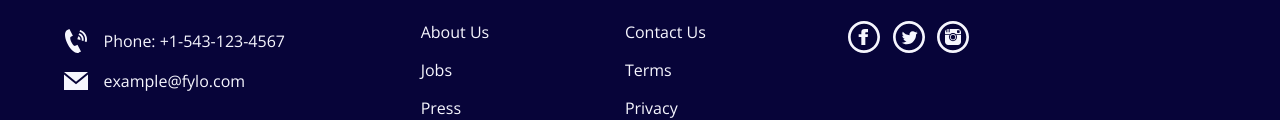
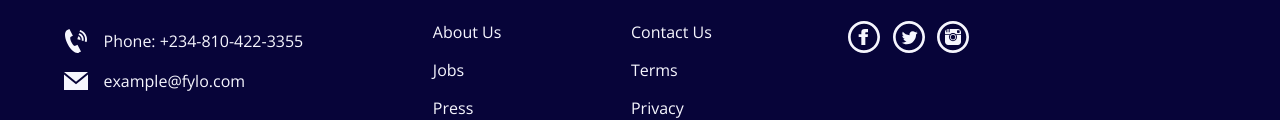
Before and after one commit to halfdobis/fylo.io, a plain HTML site: page index.html in a window 1280 px wide. Shown: the part 2546-2666 px from the top of the page. Drawn offline with nearby package versions, Linux system fonts and the light colour scheme.

Commit message:
text changes

```diff
--- a/index.html
+++ b/index.html
@@ -104,7 +104,7 @@
   <section class="contact">
     <div class="contact_part">
     	<img src="./images/logo_contacts.svg" alt="logo" class="logo">
-          <p><img src="./images/iconmonstr-phone-6.svg" alt="phone">Phone: +1-543-123-4567</p>
+          <p><img src="./images/iconmonstr-phone-6.svg" alt="phone">Phone: +234-810-422-3355</p>
           <p><img src="./images/iconmonstr-email-3.svg" alt="email"> example@fylo.com</p>
     </div>
       <div class="contact_part">
```
